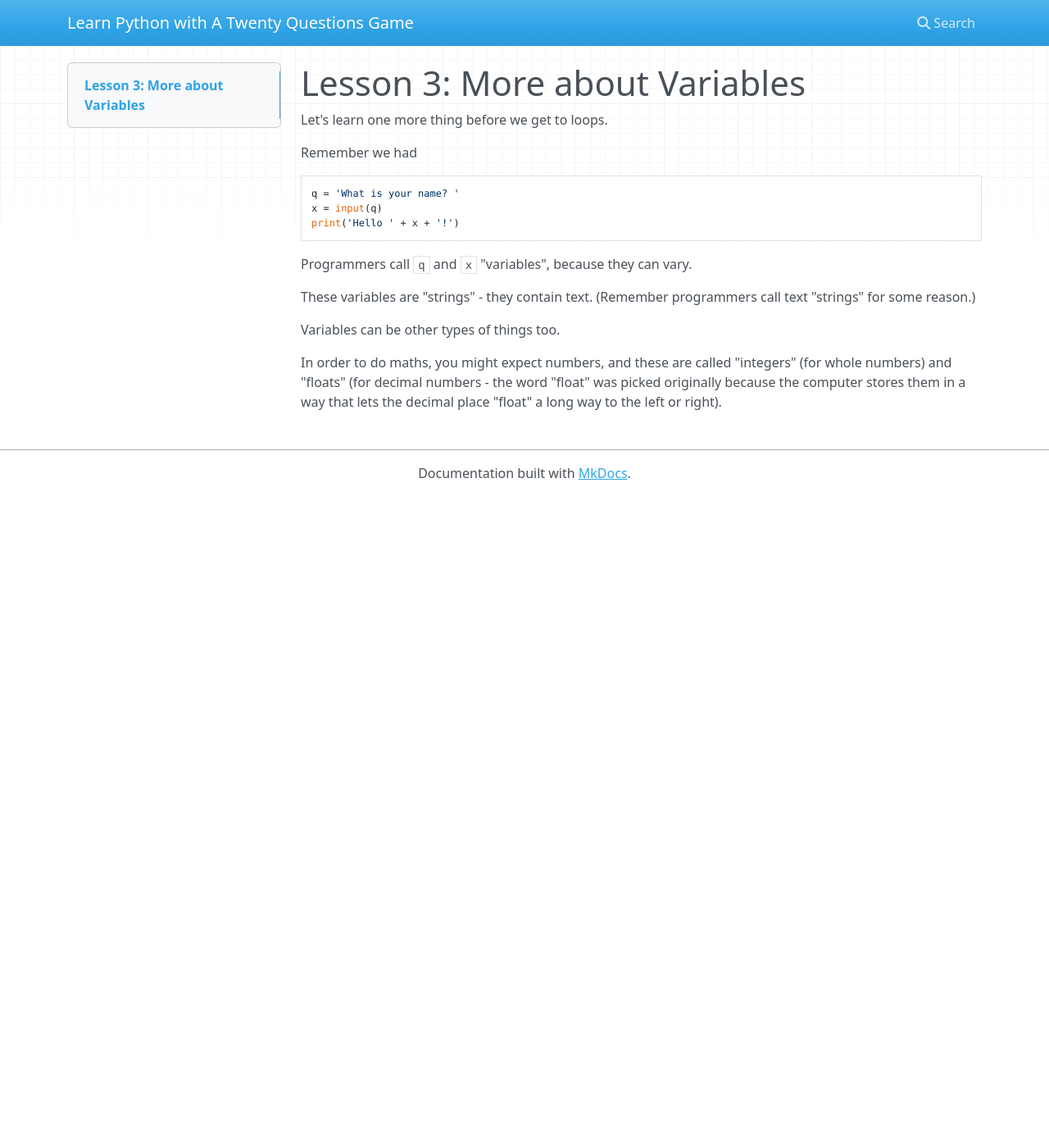
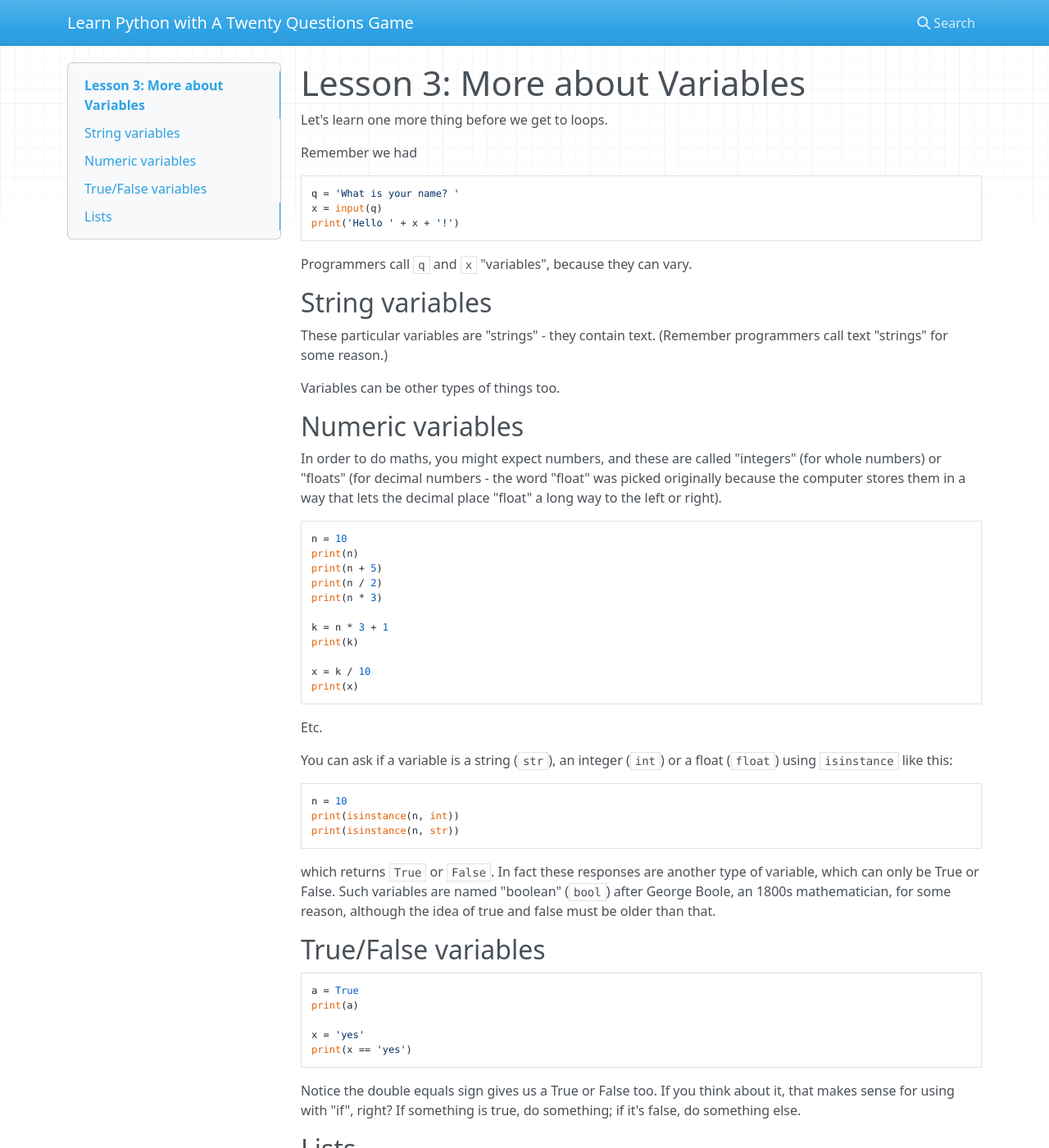
Before and after one commit to RacingTadpole/twenty-questions, an MkDocs documentation site: the page built from docs/lessons/003-variables.md, in a window 1280 px wide and 1400 px high. Shown: the whole window at 82% size. Built offline with MkDocs 1.6.1, drawn with Linux system fonts in a browser that asks for light colours; nearby versions of some CDN libraries; some of the changed text lies outside the part shown.

Commit message:
update lessons 2-5

````diff
--- a/docs/lessons/003-variables.md
+++ b/docs/lessons/003-variables.md
@@ -12,9 +12,66 @@ print('Hello ' + x + '!')
 
 Programmers call `q` and `x` "variables", because they can vary.
 
-These variables are "strings" - they contain text. (Remember programmers
-call text "strings" for some reason.)
+## String variables
+These particular variables are "strings" - they contain text.
+(Remember programmers call text "strings" for some reason.)
 
 Variables can be other types of things too.
 
-In order to do maths, you might expect numbers, and these are called "integers" (for whole numbers) and "floats" (for decimal numbers - the word "float" was picked originally because the computer stores them in a way that lets the decimal place "float" a long way to the left or right).
+## Numeric variables
+In order to do maths, you might expect numbers, and these are called "integers" (for whole numbers) or "floats" (for decimal numbers - the word "float" was picked originally because the computer stores them in a way that lets the decimal place "float" a long way to the left or right).
+
+```python
+n = 10
+print(n)
+print(n + 5)
+print(n / 2)
+print(n * 3)
+
+k = n * 3 + 1
+print(k)
+
+x = k / 10
+print(x)
+```
+
+Etc.
+
+You can ask if a variable is a string (`str`), an integer (`int`) or a float (`float`) using `isinstance` like this:
+
+```python
+n = 10
+print(isinstance(n, int))
+print(isinstance(n, str))
+```
+
+which returns `True` or `False`.
+In fact these responses are another type of variable, which can only be
+True or False. Such variables are named "boolean" (`bool`) after George Boole, an 1800s mathematician, for some reason, although the idea of true and false must be older than that.
+
+## True/False variables
+
+```python
+a = True
+print(a)
+
+x = 'yes'
+print(x == 'yes')
+```
+
+Notice the double equals sign gives us a True or False too.
+If you think about it, that makes sense for using with "if", right?
+If something is true, do something; if it's false, do something else.
+
+## Lists
+
+Let's talk about one more, fancier type of variable - a list, eg.
+
+```python
+x = [1, 3, 4, 7, 'hello']
+print(x)
+
+print(isinstance(x, list))
+```
+
+This will be handy in our next lesson, on loops.
````
Also changed, not shown: docs/lessons/002-if.md (+19 -11 lines), docs/lessons/004-for-loops.md (+54 -0 lines), docs/lessons/005-while-loops.md (+20 -2 lines).
